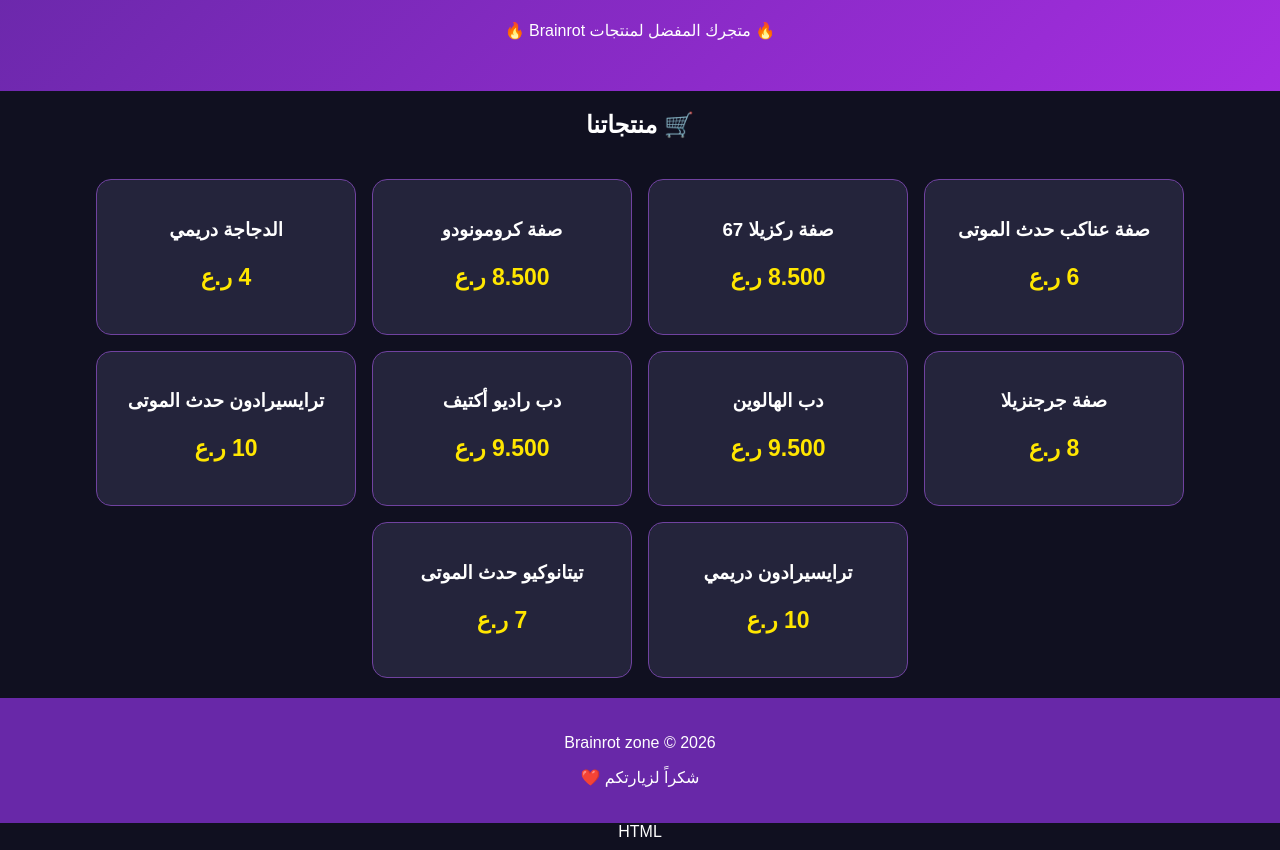
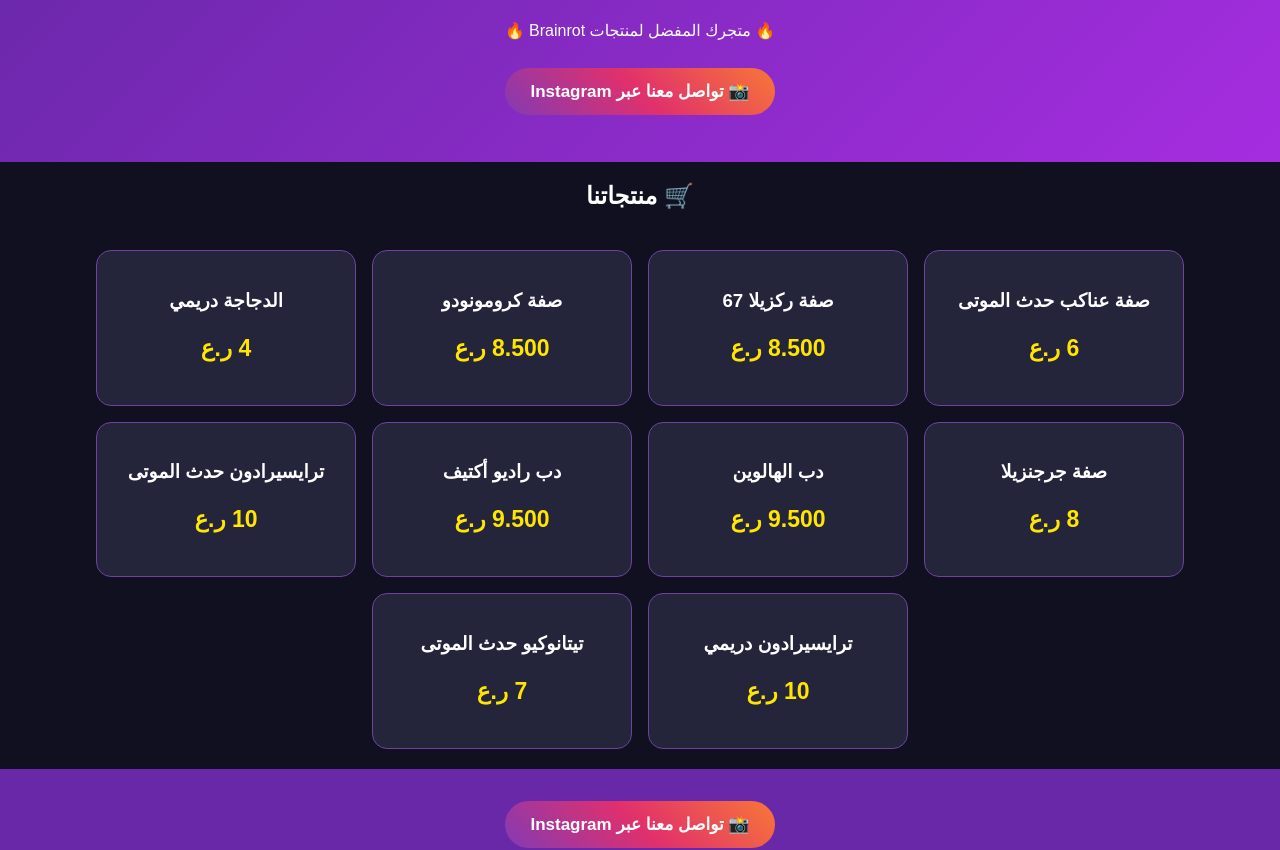
Before and after one commit to a000l999i000-bit/Brainrot-zone, a plain HTML site: page index.html in a window 1280 px wide. Shown: the part 122-972 px from the top of the page. Drawn offline with Linux system fonts and the light colour scheme.

```diff
--- a/index.html
+++ b/index.html
@@ -4,8 +4,10 @@
 <meta charset="UTF-8">
 <meta name="viewport" content="width=device-width, initial-scale=1.0">
 <title>Brainrot zone</title>
+
 <style>
 * { box-sizing: border-box; }
+
 body {
   margin: 0;
   font-family: Arial, sans-serif;
@@ -13,11 +15,17 @@ body {
   color: white;
   text-align: center;
 }
+
 header {
   background: linear-gradient(135deg,#6828a8,#a52de0);
   padding: 35px 15px;
 }
-header h1 { color: #ffe600; font-size: 36px; }
+
+header h1 {
+  color: #ffe600;
+  font-size: 36px;
+}
+
 .products {
   display: flex;
   flex-wrap: wrap;
@@ -25,6 +33,7 @@ header h1 { color: #ffe600; font-size: 36px; }
   gap: 16px;
   padding: 20px;
 }
+
 .product {
   background: #24243b;
   border: 1px solid #7042a0;
@@ -32,25 +41,53 @@ header h1 { color: #ffe600; font-size: 36px; }
   padding: 20px;
   width: 260px;
 }
+
 .product h3 { color: white; }
+
 .price {
   color: #ffe600;
   font-size: 23px;
   font-weight: bold;
 }
+
+.instagram-btn {
+  display: inline-block;
+  background: linear-gradient(45deg,#833ab4,#e1306c,#f77737);
+  color: white;
+  text-decoration: none;
+  padding: 13px 25px;
+  border-radius: 30px;
+  font-size: 17px;
+  font-weight: bold;
+  margin: 12px;
+}
+
+.instagram-btn:hover {
+  opacity: 0.85;
+}
+
 footer {
   background: #6828a8;
   padding: 20px;
 }
 </style>
 </head>
+
 <body>
+
 <header>
 <h1>Brainrot zone</h1>
 <p>🔥 متجرك المفضل لمنتجات Brainrot 🔥</p>
+
+<a class="instagram-btn"
+href="https://www.instagram.com/brainrot6851?hvrq=eTY1OXMwbnp4M3pr"
+target="_blank" rel="noopener">
+📸 تواصل معنا عبر Instagram
+</a>
 </header>
 
 <h2>🛒 منتجاتنا</h2>
+
 <div class="products">
 
 <div class="product"><h3>صفة عناكب حدث الموتى</h3><p class="price">6 ر.ع</p></div>
@@ -76,9 +113,18 @@ footer {
 </div>
 
 <footer>
+
+<a class="instagram-btn"
+href="https://www.instagram.com/brainrot6851?hvrq=eTY1OXMwbnp4M3pr"
+target="_blank" rel="noopener">
+📸 تواصل معنا عبر Instagram
+</a>
+
 <p>Brainrot zone © 2026</p>
 <p>شكراً لزيارتكم ❤️</p>
+
 </footer>
+
 </body>
 </html>
 
```
